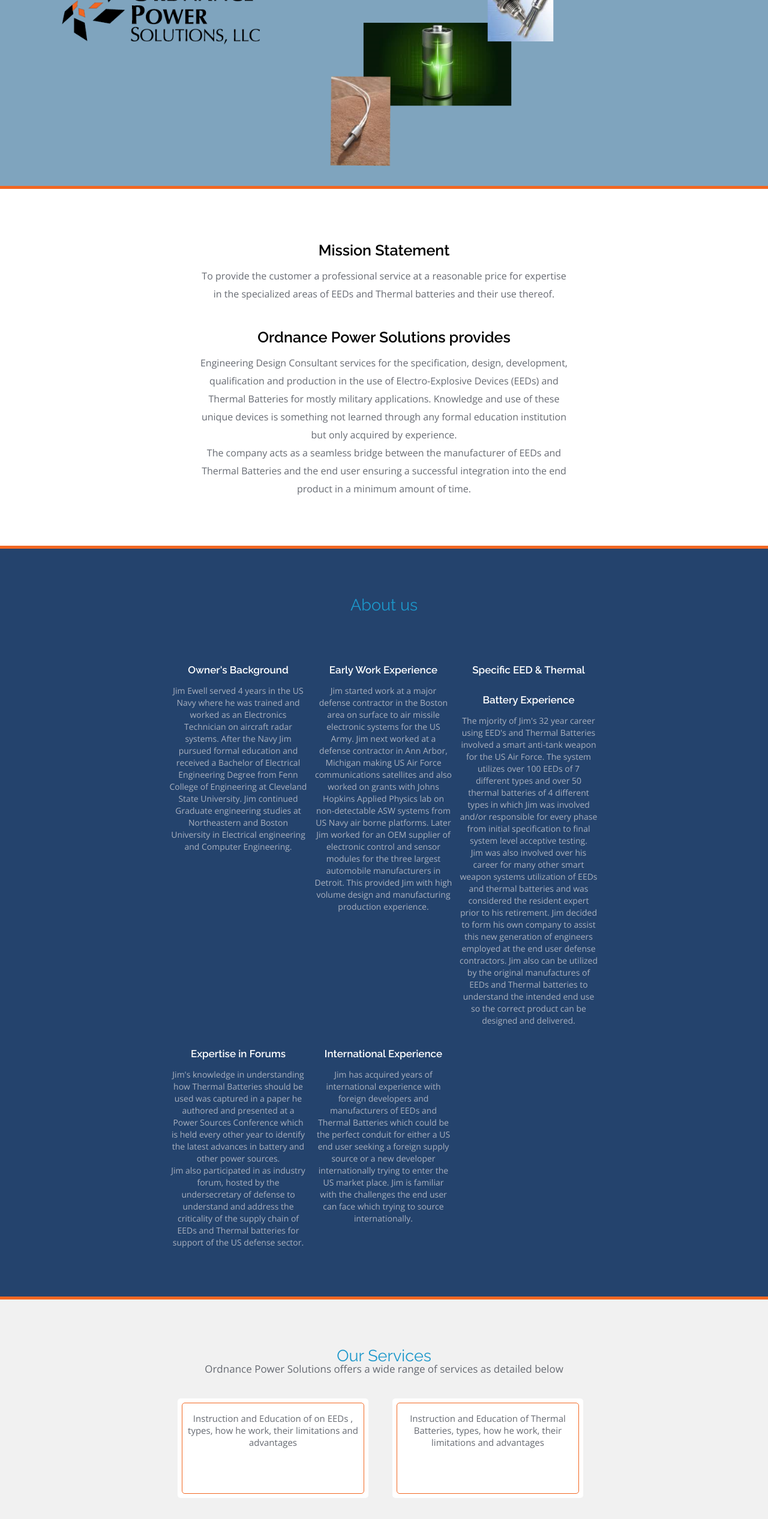
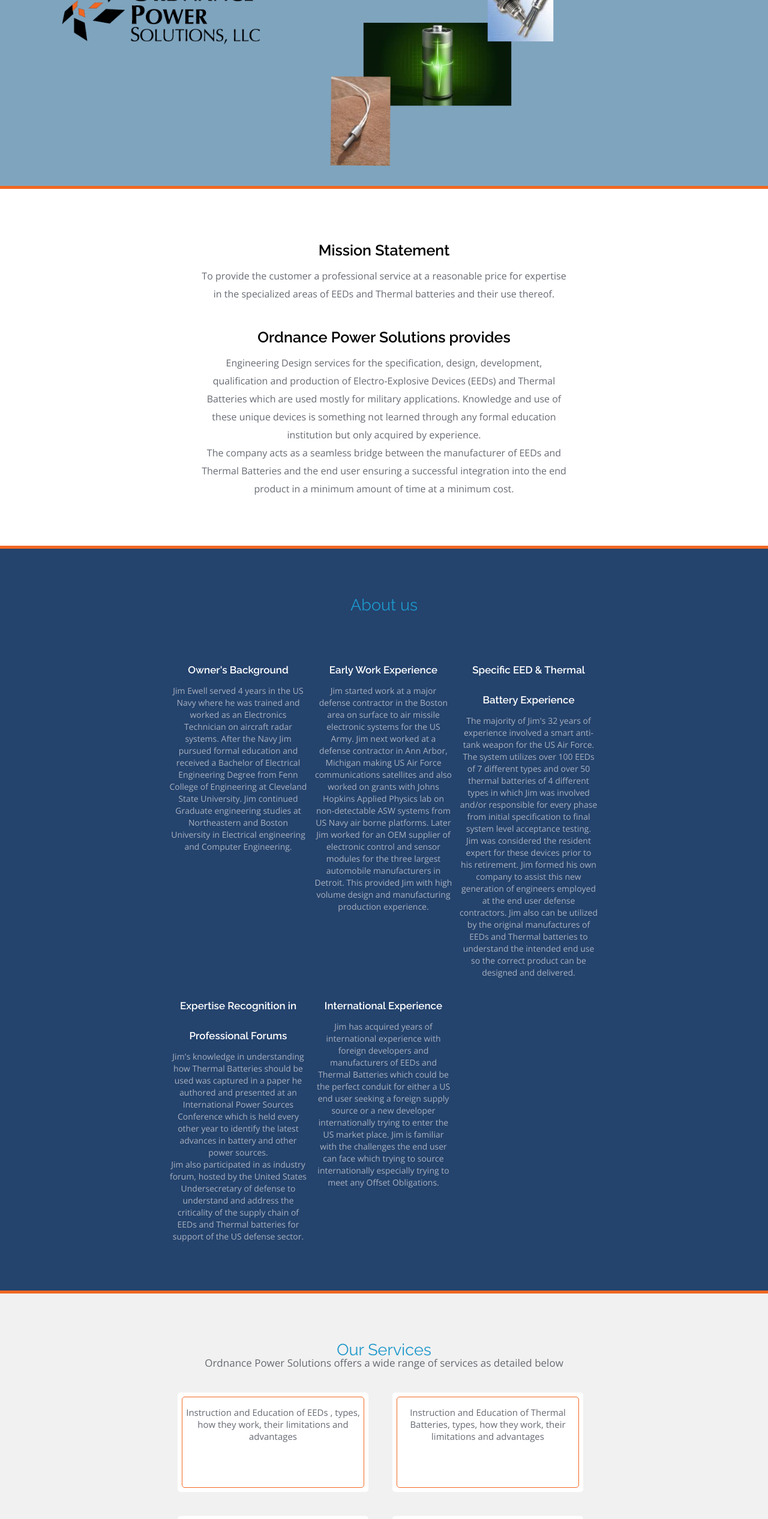
Before and after one commit to USAMAriano/4JimEwell, a plain HTML site: page index.html in a window 1280 px wide. Shown: the part 240-2773 px from the top of the page at 60% size. Drawn offline with nearby package versions, Linux system fonts and the light colour scheme.

Commit message:
Changes Requested March 23rd

```diff
--- a/index.html
+++ b/index.html
@@ -1,4 +1,3 @@
-
 <!DOCTYPE html PUBLIC "-//W3C//DTD XHTML 1.0 Transitional//EN" "http://www.w3.org/TR/xhtml1/DTD/xhtml1-transitional.dtd">
 <html xmlns="http://www.w3.org/1999/xhtml">
 <head>
@@ -33,7 +32,7 @@
                         <li><a href="#features">About Us</a></li>
                         <li><a href="#stories">Services</a></li>
                         <li><a href="#summary">Summary</a></li>
-                        <li><a href="#contact">Get Started</a></li>
+                        <li><a href="#contact">Contact us</a></li>
                     </ul>
             	</div>
         	</div>
@@ -72,11 +71,11 @@
 			<p>&nbsp;</p>
 
         	<h2>Ordnance Power Solutions provides</h2>
-            <p>Engineering Design Consultant services for the specification, design, development, qualification and production in the use
-            of Electro-Explosive Devices (EEDs) and Thermal Batteries for mostly military applications. Knowledge and use of these unique devices is something
+            <p>Engineering Design services for the specification, design, development, qualification and production
+            of Electro-Explosive Devices (EEDs) and Thermal Batteries which are used mostly for military applications. Knowledge and use of these unique devices is something
             not learned through any formal education institution but only acquired by experience.</p>
             <p>The company acts as a seamless bridge between the manufacturer of EEDs and Thermal Batteries and the end user ensuring a successful integration
-            into the end product in a minimum amount of time.</p>
+            into the end product in a minimum amount of time at a minimum cost.</p>
         </div>
     </div>
 
@@ -105,20 +104,19 @@
                      </li>
                      <li>
                      	<h4>Specific EED & Thermal Battery Experience</h4>
-                        <p>The mjority of Jim's 32 year career using EED's and Thermal Batteries involved a smart anti-tank weapon for the US Air Force.
+                        <p>The majority of Jim's 32 years of experience involved a smart anti-tank weapon for the US Air Force.
                         The system utilizes over 100 EEDs of 7 different types and over 50 thermal batteries of 4 different types in which Jim was involved
-                        and/or responsible for every phase from initial specification to final system level acceptive testing.</p>
-                        <p>Jim was also involved over his career for many other smart weapon systems utilization of EEDs and thermal batteries and was
-                        considered the resident expert prior to his retirement. Jim decided to form his own company to assist this new generation of engineers
+                        and/or responsible for every phase from initial specification to final system level acceptance testing.</p>
+                        <p>Jim was considered the resident expert for these devices prior to his retirement. Jim formed his own company to assist this new generation of engineers
                         employed at the end user defense contractors. Jim also can be utilized by the original manufactures of EEDs and Thermal
                         batteries to understand the intended end use so the correct product can be designed and delivered.</p>
                      </li>
 
                       <li>
-                     	<h4>Expertise in Forums</h4>
+                     	<h4>Expertise Recognition in Professional Forums</h4>
                         <p>Jim's knowledge in understanding how Thermal Batteries should be used was captured in a paper he authored and presented at
-                        a Power Sources Conference which is held every other year to identify the latest advances in battery and other power sources.</p>
-						<p>Jim also participated in as industry forum, hosted by the undersecretary of defense to understand and address the criticality of
+                        an International Power Sources Conference which is held every other year to identify the latest advances in battery and other power sources.</p>
+						<p>Jim also participated in as industry forum, hosted by the United States Undersecretary of defense to understand and address the criticality of
 						the supply chain of EEDs and Thermal batteries for support of the US defense sector.</p>
                      </li>
 
@@ -126,7 +124,8 @@
 						<h4>International Experience</h4>
 						<p>Jim has acquired years of international experience with foreign developers and manufacturers of EEDs and Thermal Batteries
 						which could be the perfect conduit for either a US end user seeking a foreign supply source or a new developer internationally
-						trying to enter the US market place. Jim is familiar with the challenges the end user can face which trying to source internationally.</p>
+						trying to enter the US market place. Jim is familiar with the challenges the end user can face which trying to source internationally
+						especially trying to meet any Offset Obligations.</p>
                      </li>
                 </ul>
             </div>
@@ -145,17 +144,17 @@
             	<ul>
                 	<li>
 						<div class="story-box">
-							<p>Instruction and Education of on EEDs , types, how he work, their limitations and advantages</p>
+							<p>Instruction and Education of EEDs , types, how they work, their limitations and advantages</p>
 						</div>
                     </li>
                     <li>
 						<div class="story-box">
-							<p>Instruction and Education of Thermal Batteries, types, how he work, their limitations and advantages</p>
+							<p>Instruction and Education of Thermal Batteries, types, how they work, their limitations and advantages</p>
 						</div>
                     </li>
                     <li>
 						<div class="story-box">
-							<p>Creation of  a Specification and/or Requirements Document  for a EED or Thermal Battery</p>
+							<p>Creation of  a Specification and/or Requirements Document for an EED or Thermal Battery</p>
 						</div>
                     </li>
 					<li>
@@ -237,8 +236,8 @@
             <br>
             <div class="contact-section">
             	<p>Jim Ewell - President & Owner</p>
-				<p>Email:  jim@ordnancesolutions.com</p>
-				<p>Phone: 603-432-6409  (country code 1)</p>
+				<p>Email:  jim@ordnancepowersolutions.com</p>
+				<p>Phone: 603-327-7213  (country code 1)</p>
 				<p>Mail:   Ordnance Power Solutions
 				 	18 Maxwell Drive
 					Derry, NH 03038</p>
--- a/style.css
+++ b/style.css
@@ -286,7 +286,7 @@ p.box-desc
 .summary-section ul
 {
 	margin: 50px 0px;
-	list-style: square url("images/orange.jpg");
+	list-style: square url("images/orange.png");
 }
 .summary-section ul li
 {
```
Also changed, not shown: images/orange.jpg (deleted), images/orange.png (added).
